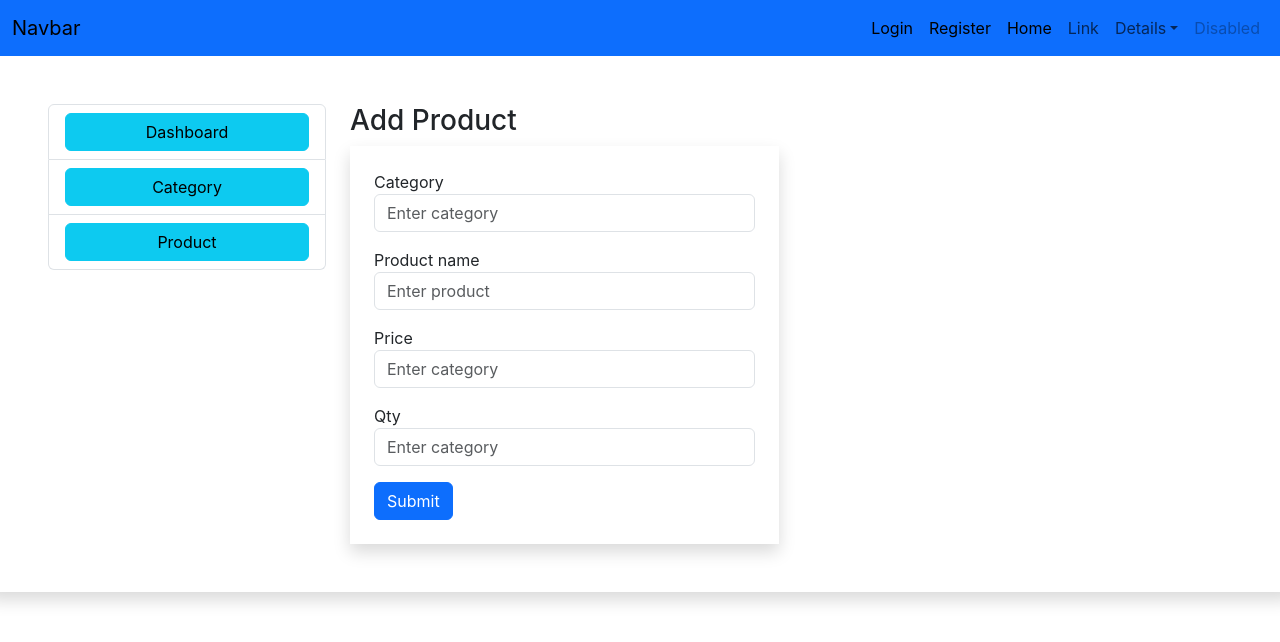
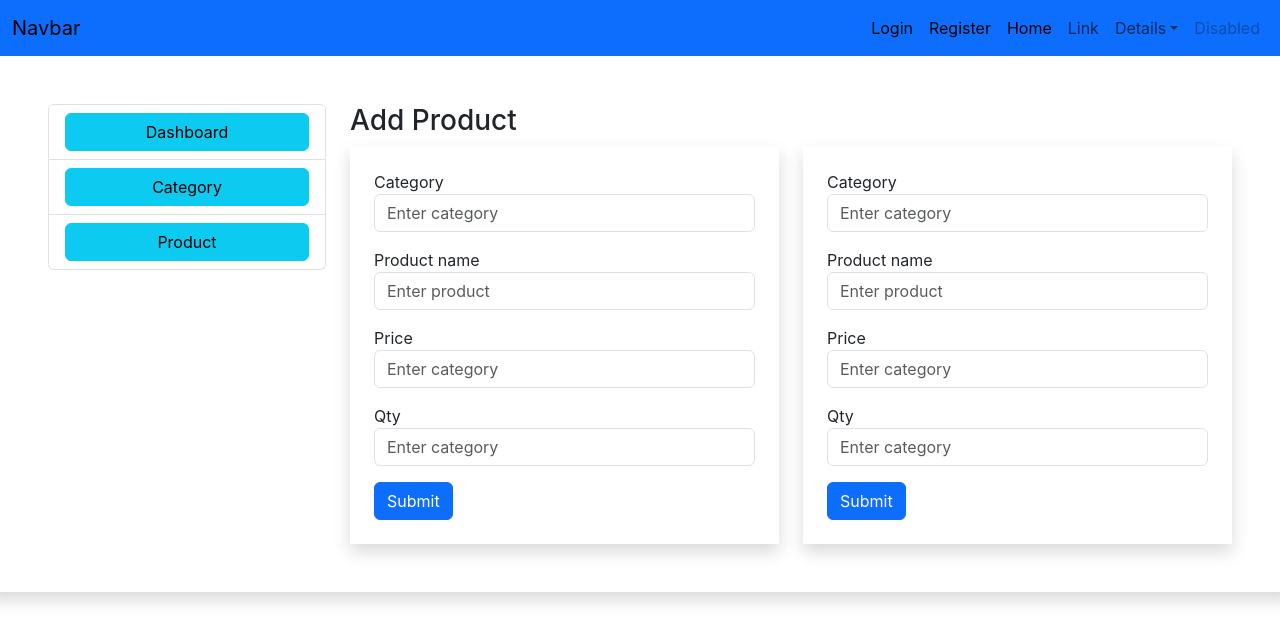
Before and after one commit to rwn3developer/rw4-finalproject-11AM, a React (Create React App) app: page /admin/addproduct in a window 1280 px wide. Shown: the top 642 px of the page. Built offline with nearby package versions, Linux system fonts and the light colour scheme.

Commit message:
product-page-setup

```diff
--- a/src/pages/admin/product/Addproduct.jsx
+++ b/src/pages/admin/product/Addproduct.jsx
@@ -50,6 +50,34 @@ const Addproduct = () => {
                                     </div>
                             </div>
 
+                            <div className="col-lg-6">
+                                    <div className='p-4 shadow'>
+                                        <form>
+                                            <div className="form-group mb-3">
+                                                <label htmlFor="exampleInputEmail1">Category</label>
+                                                <input type="text" className="form-control" id="exampleInputEmail1" aria-describedby="emailHelp" placeholder="Enter category" />
+                                            </div>
+
+                                            <div className="form-group mb-3">
+                                                <label htmlFor="exampleInputEmail1">Product name</label>
+                                                <input type="text" className="form-control" id="exampleInputEmail1" aria-describedby="emailHelp" placeholder="Enter product" />
+                                            </div>
+
+                                            <div className="form-group mb-3">
+                                                <label htmlFor="exampleInputEmail1">Price</label>
+                                                <input type="text" className="form-control" id="exampleInputEmail1" aria-describedby="emailHelp" placeholder="Enter category" />
+                                            </div>
+
+                                            <div className="form-group mb-3">
+                                                <label htmlFor="exampleInputEmail1">Qty</label>
+                                                <input type="text" className="form-control" id="exampleInputEmail1" aria-describedby="emailHelp" placeholder="Enter category" />
+                                            </div>
+
+                                            <button type="submit" className="btn btn-primary">Submit</button>
+                                        </form>
+                                    </div>
+                            </div>
+
                         </div>
                     </div>
                 </div>
```
